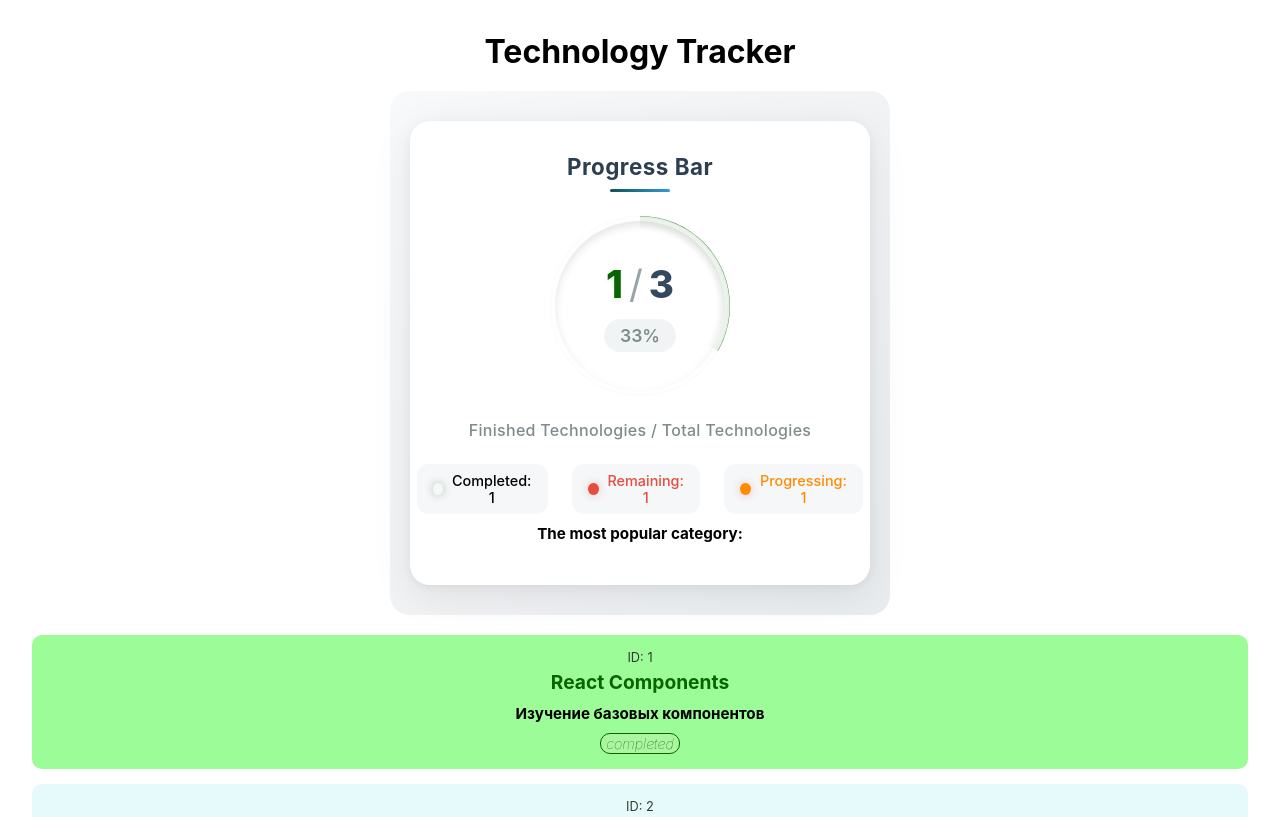
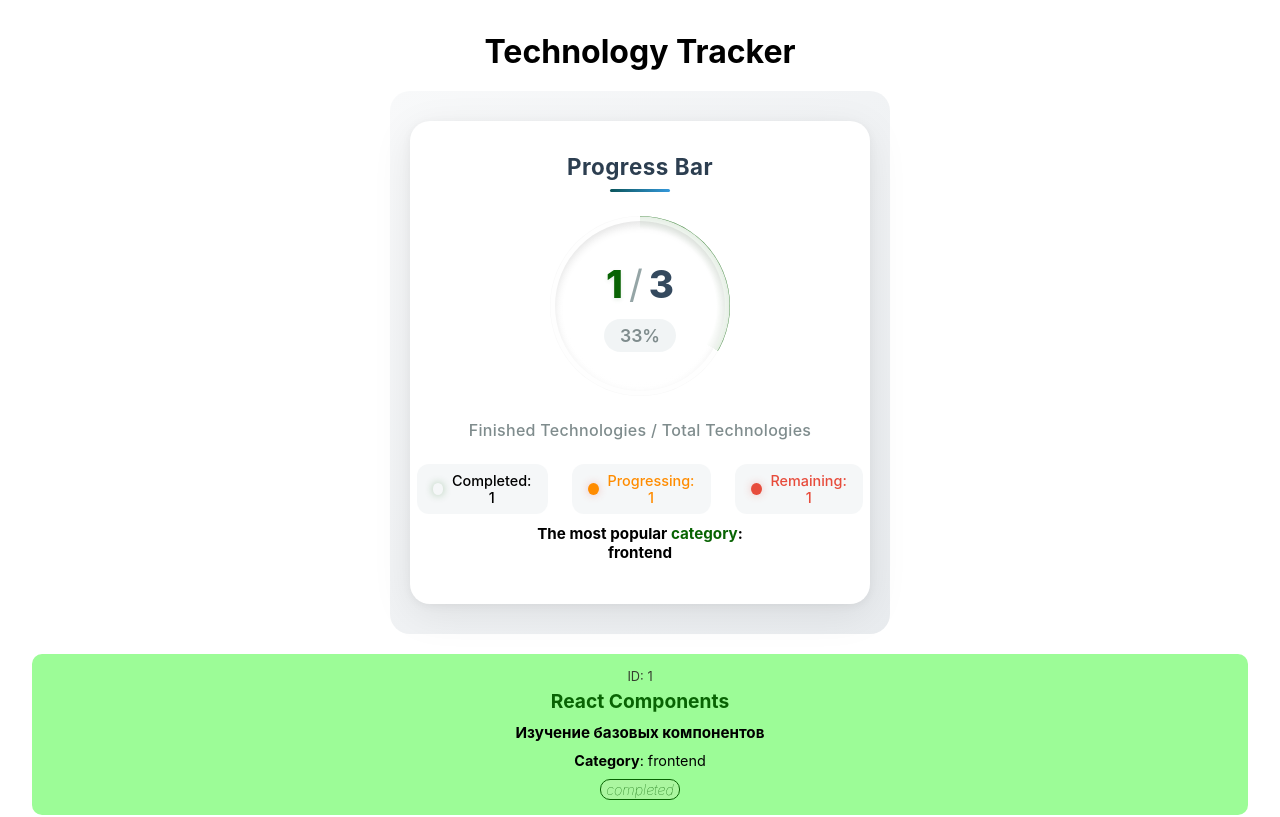
Before and after one commit to RovshanRH/react-project_tech_tracker, a React (Vite) app: page / in a window 1280 px wide. Shown: the top 817 px of the page. Built offline with nearby package versions, Linux system fonts and the light colour scheme.

Commit message:
feat: added popular category filter

```diff
--- a/src/App.tsx
+++ b/src/App.tsx
@@ -1,43 +1,55 @@
-import { useState } from 'react';
-import './App.css';
+import { useState } from "react";
+import "./App.css";
 import TechnologyCard from "./components/TechnologyCard.tsx";
 import ProgressHeader from "./components/ProgressHeader.tsx";
 
 function App() {
-  const [technologies, setTechnologies] = useState([
+
+  type Technology = {
+    id: number;
+    title: string;
+    description: string;
+    status: "completed" | "in-progress" | "not-started";
+    category: string;
+  }
+
+  const [technologies, setTechnologies] = useState<Technology[]>([
     {
       id: 1,
-      title: 'React Components',
-      description: 'Изучение базовых компонентов',
-      status: 'completed'
+      title: "React Components",
+      description: "Изучение базовых компонентов",
+      status: "completed",
+      category: "frontend",
     },
     {
       id: 2,
-      title: 'JSX Syntax',
-      description: 'Освоение синтаксиса JSX',
-      status: 'in-progress'
+      title: "JSX Syntax",
+      description: "Освоение синтаксиса JSX",
+      status: "in-progress",
+      category: "React",
     },
     {
       id: 3,
-      title: 'State Management',
-      description: 'Работа с состоянием компонентов',
-      status: 'not-started'
-    }
+      title: "State Management",
+      description: "Работа с состоянием компонентов",
+      status: "not-started",
+      category: "React",
+    },
   ]);
 
   // Функция для изменения статуса технологии
   const updateTechnologyStatus = (id: number) => {
-    setTechnologies(prevTechnologies =>
-      prevTechnologies.map(tech => {
+    setTechnologies((prevTechnologies) =>
+      prevTechnologies.map((tech) => {
         if (tech.id === id) {
           // Определяем следующий статус в цикле
-          const statusOrder = ['not-started', 'in-progress', 'completed'];
+          const statusOrder = ["not-started", "in-progress", "completed"] as const;
           const currentIndex = statusOrder.indexOf(tech.status);
           const nextIndex = (currentIndex + 1) % statusOrder.length;
 
           return {
             ...tech,
-            status: statusOrder[nextIndex]
+            status: statusOrder[nextIndex],
           };
         }
         return tech;
@@ -45,17 +57,47 @@ function App() {
     );
   };
 
-  console.log('App component is rendering!');
-  console.log('Technologies:', technologies);
+  console.log("App component is rendering!");
+  console.log("Technologies:", technologies);
+
+  function findMaxPopularCategory(tech: Technology[] | null | undefined) {
+    if (tech == null) return undefined;
+
+    const counts: Record<string, number> = {};
+
+    for (const item of tech) {
+      if (item.status === "completed") {
+        counts[item.category] = (counts[item.category] ?? 0) + 1
+      };
+    }
+    let maxCategory: string | undefined;
+    let maxCount = -Infinity;
+
+    for (const [category, count] of Object.entries(counts)) {
+      if (count > maxCount) {
+        maxCount = count;
+        maxCategory = category;
+      }
+    }
+    return maxCategory;
+
+  }
 
   return (
     <div className="App">
       <h1>Technology Tracker</h1>
       <ProgressHeader
         AllCount={technologies.length}
-        NotStarted = {technologies.filter(tech => tech.status === 'not-started').length}
-        FinishedCount={technologies.filter(tech => tech.status === 'completed').length}
-        InProgress={technologies.filter(tech => tech.status === 'in-progress').length}
+        NotStarted={
+          technologies.filter((tech) => tech.status === "not-started").length
+        }
+        FinishedCount={
+          technologies.filter((tech) => tech.status === "completed").length
+        }
+        InProgress={
+          technologies.filter((tech) => tech.status === "in-progress").length
+        }
+        PopularCategory={findMaxPopularCategory(technologies) ?? ""}
       />
 
       {technologies.map((tech) => (
@@ -65,6 +107,7 @@ function App() {
           title={tech.title}
           description={tech.description}
           status={tech.status}
+          category={tech.category}
           onStatusChange={() => updateTechnologyStatus(tech.id)} // Передаем функцию
         />
       ))}
--- a/src/components/ProgressHeader.tsx
+++ b/src/components/ProgressHeader.tsx
@@ -1,7 +1,7 @@
 import { useEffect, useState, useRef } from 'react';
 import './ProgressHeader.css';
 
-function ProgressHeader(props: { AllCount: number; FinishedCount: number; InProgress: number; NotStarted:number }) {
+function ProgressHeader(props: { AllCount: number; FinishedCount: number; InProgress: number; NotStarted:number; PopularCategory: string }) {
     const [displayedProgress, setDisplayedProgress] = useState(0);
     const prevProgressRef = useRef(0);
 
@@ -88,20 +88,21 @@ function ProgressHeader(props: { AllCount: number; FinishedCount: number; InProg
                         <div className="indicator-dot"></div>
                         <span>Completed: {props.FinishedCount}</span>
                     </div>
+                    <div className="indicator in-progress">
+                        <div className="indicator-dot"></div>
+                        <span>Progressing: {props.InProgress}</span>
+                    </div>
                     <div className="indicator remaining">
                         <div className="indicator-dot"></div>
                         <span>Remaining: {props.NotStarted}</span>
                     </div>
-                    <div className="indicator in-progress">
-                        <div className="indicator-dot"></div>
-                        <span>Progressing: {props.InProgress}</span>
-                    </div>
+
                 </div>
                 <div className="popular">
                     <div className="description">
-                        The most popular category:
+                        The most popular <span style={{color: 'var(--dark-green)'}}>category</span>:
                         <div className="category-card">
-
+                            <div className="category-name">{props.PopularCategory === "" ? "-" : props.PopularCategory }</div>
                         </div>
                     </div>
                 </div>
--- a/src/components/QuickActions.tsx
+++ b/src/components/QuickActions.tsx
@@ -0,0 +1 @@
+import './QuickActions.css';
--- a/src/components/TechnologyCard.css
+++ b/src/components/TechnologyCard.css
@@ -48,6 +48,12 @@
     font-size: 0.95em;
 }
 
+.category {
+    color: var(--glow-color);
+    margin-bottom: 10px;
+    font-size: 0.9em;
+}
+
 .btn {
     border-color: var(--grey-text);
     border: 1px solid;
--- a/src/components/TechnologyCard.tsx
+++ b/src/components/TechnologyCard.tsx
@@ -5,6 +5,7 @@ interface TechnologyCardProps {
   title: string;
   description: string;
   status: string;
+  category: string;
   onStatusChange: () => void; // Добавляем проп для функции изменения статуса
 }
 
@@ -13,6 +14,7 @@ function TechnologyCard({
   title,
   description,
   status,
+  category,
   onStatusChange
 }: TechnologyCardProps) {
 
@@ -22,6 +24,7 @@ function TechnologyCard({
       <div className="KeyId">ID: {id}</div>
       <div className='technology-name'>{title}</div>
       <div className="description">{description}</div>
+      <div className="category"><span style={{fontWeight: 'bold'}}>Category</span>: {category}</div>
       <div
         className={`btn status status-${status}`}
         onClick={onStatusChange}
```
Also changed, not shown: src/components/ProgressHeader.css (line endings or trailing spaces).
